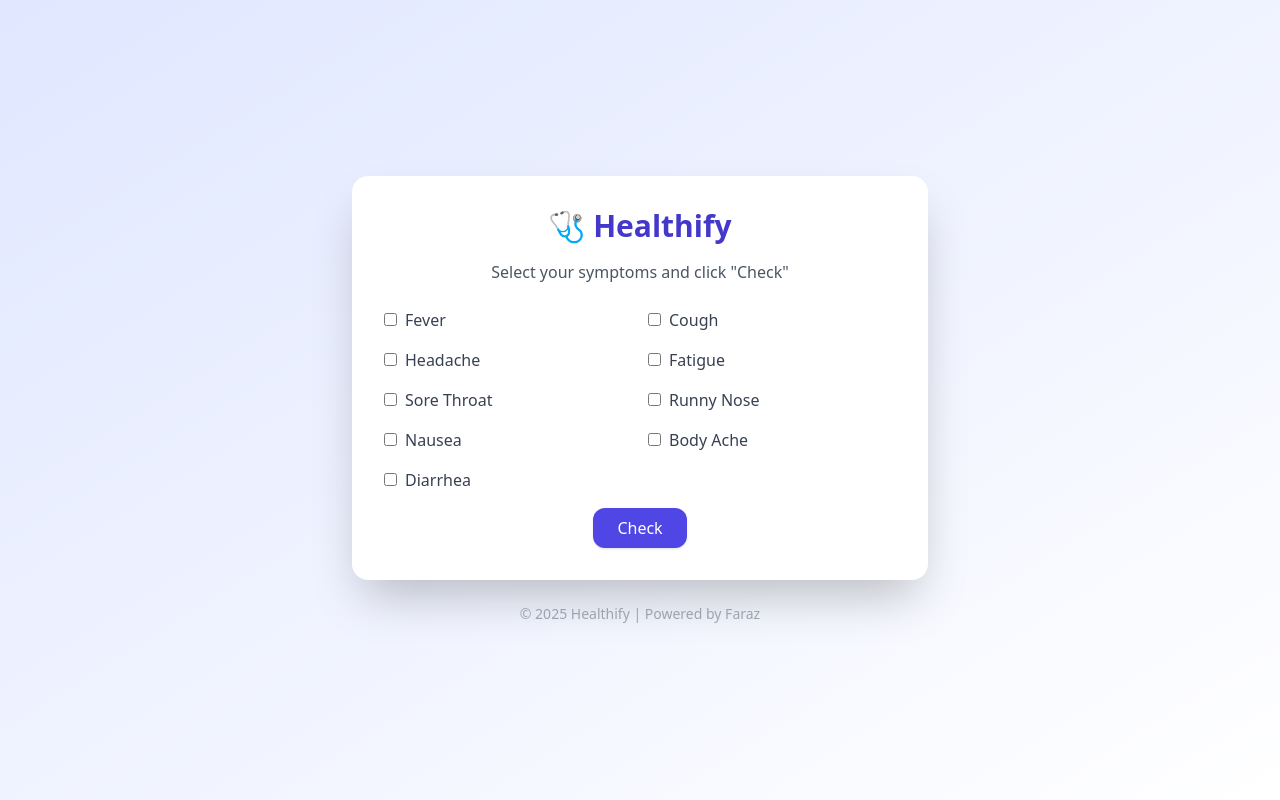
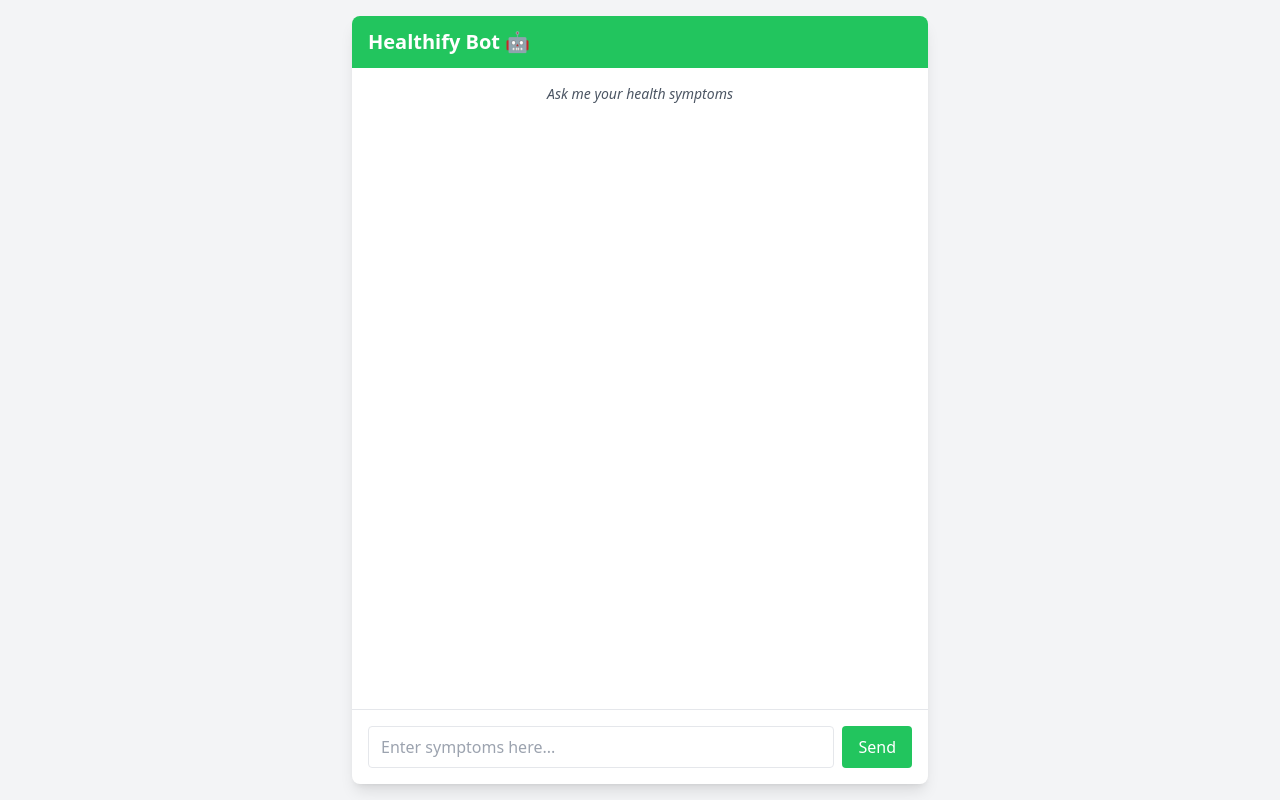
Before and after one commit to ZF-Creators/healthify, a Flask app: page / in a window 1280 px wide. Run offline with Flask 3, Linux system fonts and the light colour scheme; some libraries are stand-ins or nearby versions.

Commit message:
Update index.html

```diff
--- a/templates/index.html
+++ b/templates/index.html
@@ -1,47 +1,57 @@
 <!DOCTYPE html>
 <html lang="en">
 <head>
-  <meta charset="UTF-8">
-  <title>Healthify – AI Symptom Checker</title>
-  <script src="https://cdn.tailwindcss.com"></script>
+    <meta charset="UTF-8">
+    <title>Healthify AI Chatbot</title>
+    <script src="https://cdn.tailwindcss.com"></script>
 </head>
-<body class="bg-gradient-to-br from-indigo-100 to-white min-h-screen flex flex-col items-center justify-center p-6">
+<body class="bg-gray-100 flex flex-col items-center justify-center h-screen p-4">
+    <div class="w-full max-w-xl bg-white shadow-lg rounded-lg overflow-hidden flex flex-col h-full">
+        <div class="bg-green-500 text-white px-4 py-3 text-xl font-semibold">
+            Healthify Bot 🤖
+        </div>
+        <div id="chatbox" class="flex-1 p-4 overflow-y-auto text-sm space-y-2">
+            <div class="text-gray-600 text-center italic">Ask me your health symptoms</div>
+        </div>
+        <form id="chat-form" class="p-4 border-t flex gap-2" action="/get_diagnosis" method="POST">
+            <input id="symptom-input" name="symptoms" type="text" placeholder="Enter symptoms here..." class="flex-1 px-3 py-2 border rounded focus:outline-none" required>
+            <button type="submit" class="bg-green-500 text-white px-4 py-2 rounded hover:bg-green-600">Send</button>
+        </form>
+    </div>
 
-  <div class="bg-white shadow-2xl rounded-2xl p-8 w-full max-w-xl">
-    <h1 class="text-3xl font-bold mb-4 text-center text-indigo-700">🩺 Healthify</h1>
-    <p class="text-gray-600 text-center mb-6">Select your symptoms and click "Check"</p>
+    <script>
+        const chatForm = document.getElementById('chat-form');
+        const chatbox = document.getElementById('chatbox');
+        const symptomInput = document.getElementById('symptom-input');
 
-    <form method="POST" class="space-y-4">
-      <div class="grid grid-cols-2 gap-4 text-gray-700">
-        <label><input type="checkbox" name="symptoms" value="fever" class="mr-2">Fever</label>
-        <label><input type="checkbox" name="symptoms" value="cough" class="mr-2">Cough</label>
-        <label><input type="checkbox" name="symptoms" value="headache" class="mr-2">Headache</label>
-        <label><input type="checkbox" name="symptoms" value="fatigue" class="mr-2">Fatigue</label>
-        <label><input type="checkbox" name="symptoms" value="sore_throat" class="mr-2">Sore Throat</label>
-        <label><input type="checkbox" name="symptoms" value="runny_nose" class="mr-2">Runny Nose</label>
-        <label><input type="checkbox" name="symptoms" value="nausea" class="mr-2">Nausea</label>
-        <label><input type="checkbox" name="symptoms" value="body_ache" class="mr-2">Body Ache</label>
-        <label><input type="checkbox" name="symptoms" value="diarrhea" class="mr-2">Diarrhea</label>
-      </div>
+        chatForm.addEventListener('submit', async function (e) {
+            e.preventDefault();
 
-      <div class="text-center">
-        <button type="submit" class="bg-indigo-600 text-white px-6 py-2 rounded-xl shadow hover:bg-indigo-700 transition">Check</button>
-      </div>
-    </form>
+            const userMessage = symptomInput.value;
+            if (!userMessage.trim()) return;
 
-    {% if result %}
-      <div class="mt-8">
-        <h2 class="text-xl font-semibold text-green-700">Predicted Disease: {{ result }}</h2>
-        <p class="mt-2 text-gray-600">Probabilities:</p>
-        <ul class="list-disc ml-6 mt-2 text-sm text-gray-800">
-          {% for disease, prob in probs.items() %}
-            <li>{{ disease }}: {{ prob }}%</li>
-          {% endfor %}
-        </ul>
-      </div>
-    {% endif %}
-  </div>
+            const userDiv = document.createElement('div');
+            userDiv.className = "bg-blue-100 text-blue-800 p-2 rounded self-end w-fit max-w-xs ml-auto";
+            userDiv.innerText = "🧍 " + userMessage;
+            chatbox.appendChild(userDiv);
 
-  <p class="text-sm text-gray-400 mt-6">© 2025 Healthify | Powered by Faraz</p>
+            symptomInput.value = "";
+            chatbox.scrollTop = chatbox.scrollHeight;
+
+            const res = await fetch("/get_diagnosis", {
+                method: "POST",
+                headers: { "Content-Type": "application/x-www-form-urlencoded" },
+                body: new URLSearchParams({ symptoms: userMessage })
+            });
+
+            const botReply = await res.text();
+            const botDiv = document.createElement('div');
+            botDiv.className = "bg-gray-200 text-gray-800 p-2 rounded self-start w-fit max-w-xs mr-auto";
+            botDiv.innerText = "🤖 " + botReply;
+            chatbox.appendChild(botDiv);
+
+            chatbox.scrollTop = chatbox.scrollHeight;
+        });
+    </script>
 </body>
 </html>
```
